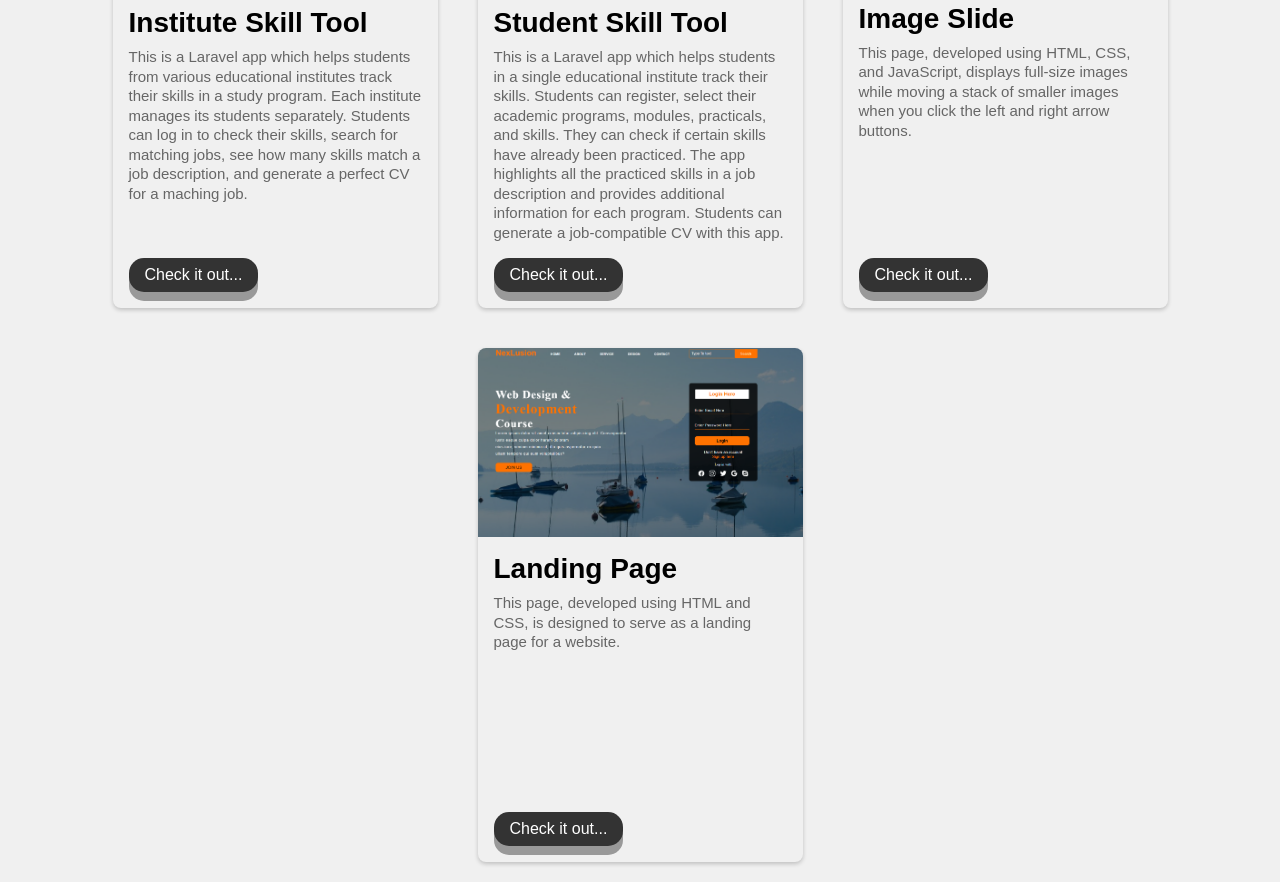
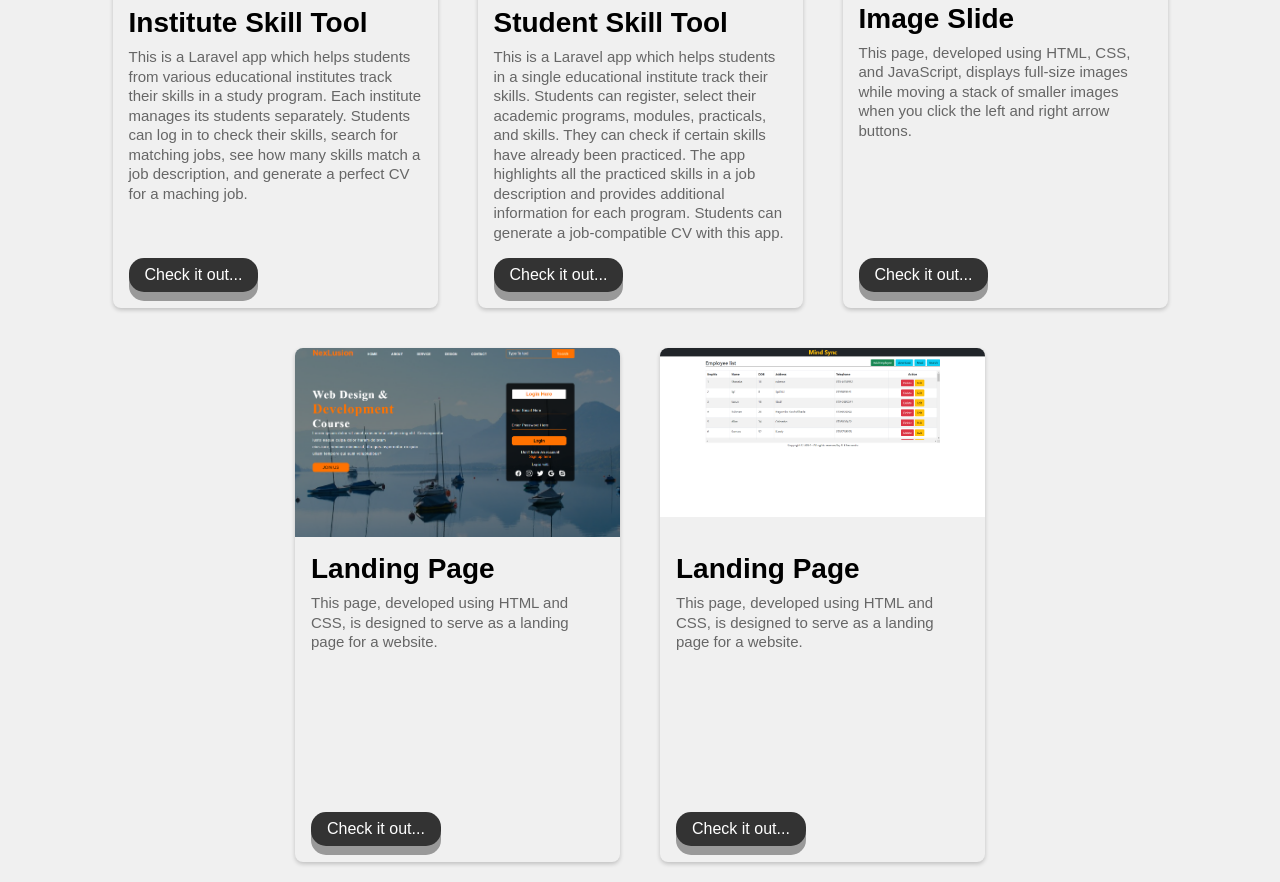
Before and after one commit to rukman28/myprojects, a plain HTML site: page index.html in a window 1280 px wide. Shown: the part 622-1504 px from the top of the page. Drawn offline with Linux system fonts and the light colour scheme.

Commit message:
Employee-record-sysstem is added

```diff
--- a/index.html
+++ b/index.html
@@ -64,6 +64,14 @@
                 <a href="http://landing-page.rukman.buzz" class="btn" style="margin-top: 160px;">Check it out...</a>
             </div>
         </div>
+        <div class="card">
+            <img src="images/employe-record-system.png" alt="">
+            <div class="card-content">
+                <h3>Landing Page</h3>
+                <p>This page, developed using HTML and CSS, is designed to serve as a landing page for a website.</p>
+                <a href="http://employee-system.rukman.buzz" class="btn" style="margin-top: 160px;">Check it out...</a>
+            </div>
+        </div>
     </div>
 </body>
 
```
Also changed, not shown: images/employe-record-system.png (added).
